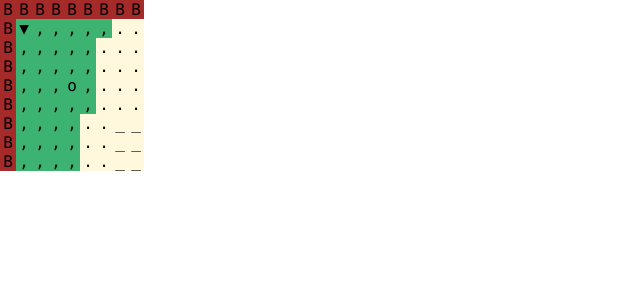
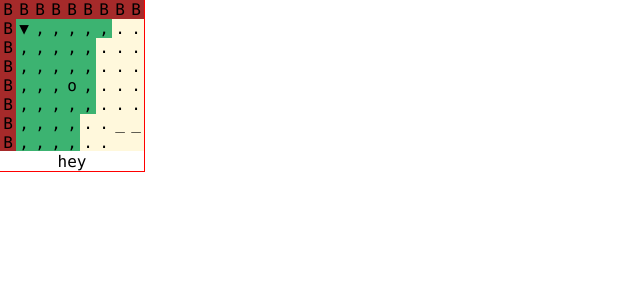
Before and after one commit to mrcampbell/minimon, a React (Create React App) app: page / in a window 1280 px wide. Shown: the top 300 px of the page, without its empty margins (0-640 px from the left). Built offline with nearby package versions, Linux system fonts and the light colour scheme.

Commit message:
added dialog!

```diff
--- /dev/null
+++ b/src/components/Dialog/Dialog.css
@@ -0,0 +1,3 @@
+.Dialog {
+  background-color: white;
+}
--- /dev/null
+++ b/src/components/Dialog/Dialog.js
@@ -0,0 +1,12 @@
+import React from 'react';
+import './Dialog.css'
+
+export function Dialog({ message }) {
+  return (
+    <div className="Dialog">
+      <code>
+        {message}
+      </code>
+    </div>
+  )
+}
--- a/src/components/TextMap/TextMap.css
+++ b/src/components/TextMap/TextMap.css
@@ -1,3 +1,12 @@
+.TextGameWrapper {
+  position: relative;
+  outline: 1px solid red;
+  width: 144px;
+}
+/* .TextGameWrapper > * {
+  float: left;
+} */
+
 .TextMap .tile-wrapper {
   width: 1em;
 }
@@ -11,3 +20,10 @@
   display: flex;
   flex-direction: column;
 }
+
+.dialog-wrapper {
+  position: absolute;
+  bottom: 0;
+  width: 100%;
+  box-sizing: border-box;
+}
--- a/src/components/TextMap/TextMap.js
+++ b/src/components/TextMap/TextMap.js
@@ -1,6 +1,8 @@
 import React, { useState, useEffect } from 'react';
 import './TextMap.css'
-import {Map} from '../../service/map-import';
+import { Map } from '../../service/map-import';
+import { Dialog } from '../Dialog/Dialog';
+
 
 const VIEWPORT_SCROLL_THRESHOLD = 3;
 const VIEWPORT_HEIGHT = 8;
@@ -33,6 +35,8 @@ function TextMap() {
   const [currentUserDirection, setCurrentUserDirection] = useState(DIRECTION_DOWN)
   const [topLeftCoordinates, setTopLeftCoordinates] = useState({ x: 0, y: 0 })
   const [playerSprite, setPlayerSprite] = useState(UNICODE_DOWN_ARROW)
+  const [dialogQueue, setDialogQueue] = useState(["hey", "you!"]);
+  const [dialogIsHidden, setDialogIsHidden] = useState(false);
 
   let cells = map.getMapCells()
   const [mapTiles, setMapTiles] = useState(cells)
@@ -149,6 +153,15 @@ function TextMap() {
       }
 
     } else if (input.type === INPUT_TYPE_ACTION) {
+      if (input == INPUT_ACTION_PRIMARY) {
+        if (dialogQueue.length > 0) {
+          dialogQueue.shift()
+          setDialogQueue(dialogQueue.slice())
+        } if (dialogQueue.length == 0) {
+          setDialogIsHidden(true)
+        }
+      }
+
       const cif = getCoordinatesInDirection({ x: userCoordinates.x, y: userCoordinates.y, direction: currentUserDirection })
       performAction({ userCoordinates, coordinatesInFront: cif, action: input })
     }
@@ -196,6 +209,7 @@ function TextMap() {
       row.forEach(cell => {
         if (x == coordinatesInFront.x && y == coordinatesInFront.y) {
           cell.pickedUp = true;
+          dialogQueue.push(`You found a(n) ${cell.itemType}`)
         }
         newRow.push(cell)
         y++;
@@ -257,10 +271,15 @@ function TextMap() {
   }
 
   return (
-    <div className="TextMap">
-      <code>
-        {mapElements}
-      </code>
+    <div className="TextGameWrapper">
+      <div className="TextMap">
+        <code>
+          {mapElements}
+        </code>
+      </div>
+      <div className="dialog-wrapper">
+        <Dialog message={dialogQueue[0]}/>
+      </div>
     </div>
   );
 }
```
